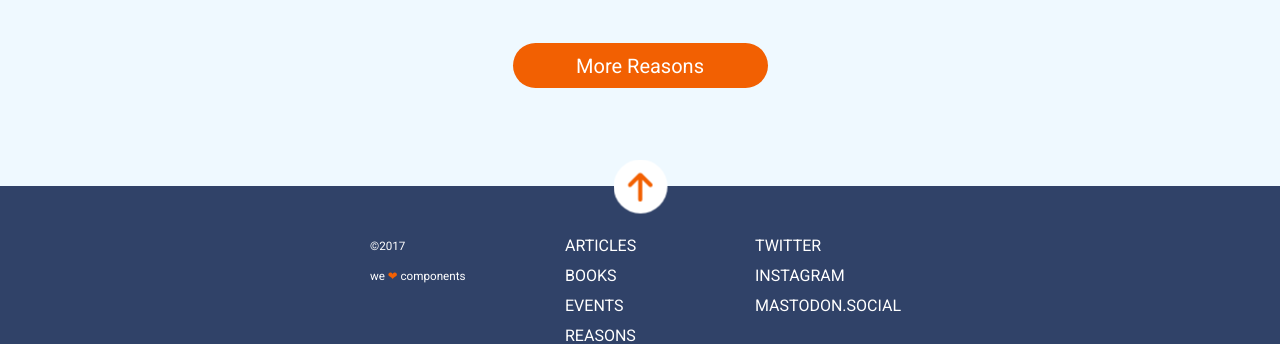
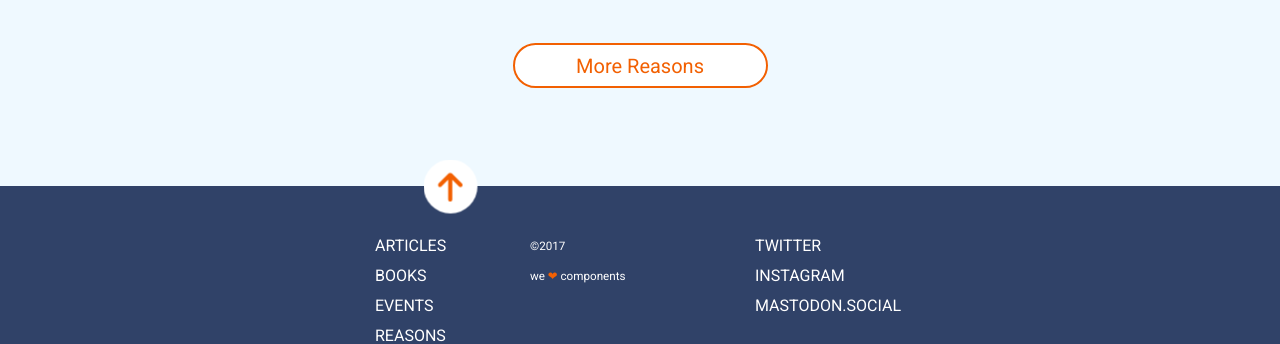
Before and after one commit to claudiapalazon/my-first-responsive-website, a website: page docs/index.html in a window 1280 px wide. Shown: the part 1401-1745 px from the top of the page. Drawn offline with nearby package versions, Linux system fonts and the light colour scheme; files that its build step writes are made by us from their sources; files whose address does not match are found by name.

Commit message:
new evaluation changes

```diff
--- a/src/scss/layout/_footer.scss
+++ b/src/scss/layout/_footer.scss
@@ -47,6 +47,9 @@
         to {
           transform: scale(1.2);
         }
+      }
+      @media all and (max-width: 768px) {
+        display: none;
       }
       @media all and (min-width: 768px) {
         bottom: 22px;
@@ -104,6 +107,7 @@
     text-transform: lowercase;
     margin-bottom: 45px;
     color: white;
+    order: -1;
     @media all and (min-width: 768px) {
       width: 210px;
       margin-right: 30px;
--- a/src/scss/layout/_main-reasons.scss
+++ b/src/scss/layout/_main-reasons.scss
@@ -72,9 +72,10 @@
   &--link {
     width: 184px;
     height: 45px;
-    background-color: $color-bright-orange;
-    color: $color-white;
-    margin-top: 45px;
+    background-color: $color-white;
+    color: $color-bright-orange;
+    border: 2px solid $color-bright-orange;
+    margin-top: 65px;
     font-family: $font-sec;
     font-weight: 500px;
     font-size: 20px;
@@ -85,9 +86,8 @@
     border-radius: 30px;
     transition: background-color 1s ease, color 1s ease, transform 1s;
     &:hover {
-      background-color: white;
-      color: $color-bright-orange;
-      border: 2px solid $color-bright-orange;
+      background-color: $color-bright-orange;
+      color: $color-white;
       transform: scale(1.1);
     }
     @media all and (min-width: 768px) {
```
